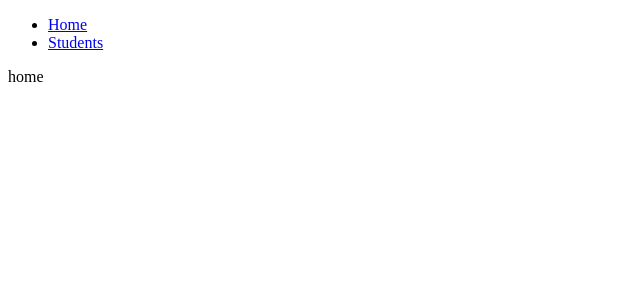
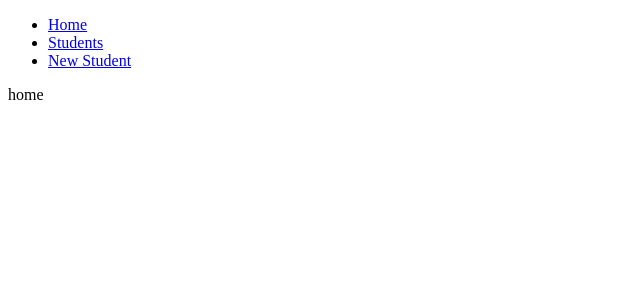
Before and after one commit to ronn304/SchoolSystem, an Angular app: page / in a window 1280 px wide. Shown: the top 300 px of the page, without its empty margins (0-640 px from the left). Built offline with nearby package versions, Linux system fonts and the light colour scheme.

Commit message:
create route for FormComponent and add to nav-bar

```diff
--- a/src/app/app-routing.module.ts
+++ b/src/app/app-routing.module.ts
@@ -2,10 +2,12 @@ import { NgModule } from '@angular/core';
 import { RouterModule, Routes } from '@angular/router';
 import { AllStudentsComponent } from './all-students/all-students.component';
 import { HomeComponent } from './home/home.component';
+import { StudentFormComponent } from './student-form/student-form.component';
 
 const routes: Routes = [
   { path: '', component: HomeComponent },
   { path: 'students', component: AllStudentsComponent },
+  { path: 'admission', component: StudentFormComponent },
 ];
 
 @NgModule({
--- a/src/app/nav-bar/nav-bar.component.html
+++ b/src/app/nav-bar/nav-bar.component.html
@@ -1,4 +1,5 @@
 <ul>
     <li><a  [routerLink]="['/']">Home</a></li>
     <li><a  [routerLink]="['/students']">Students</a></li>
+    <li><a  [routerLink]="['/admission']">New Student</a></li>
 </ul>
```
